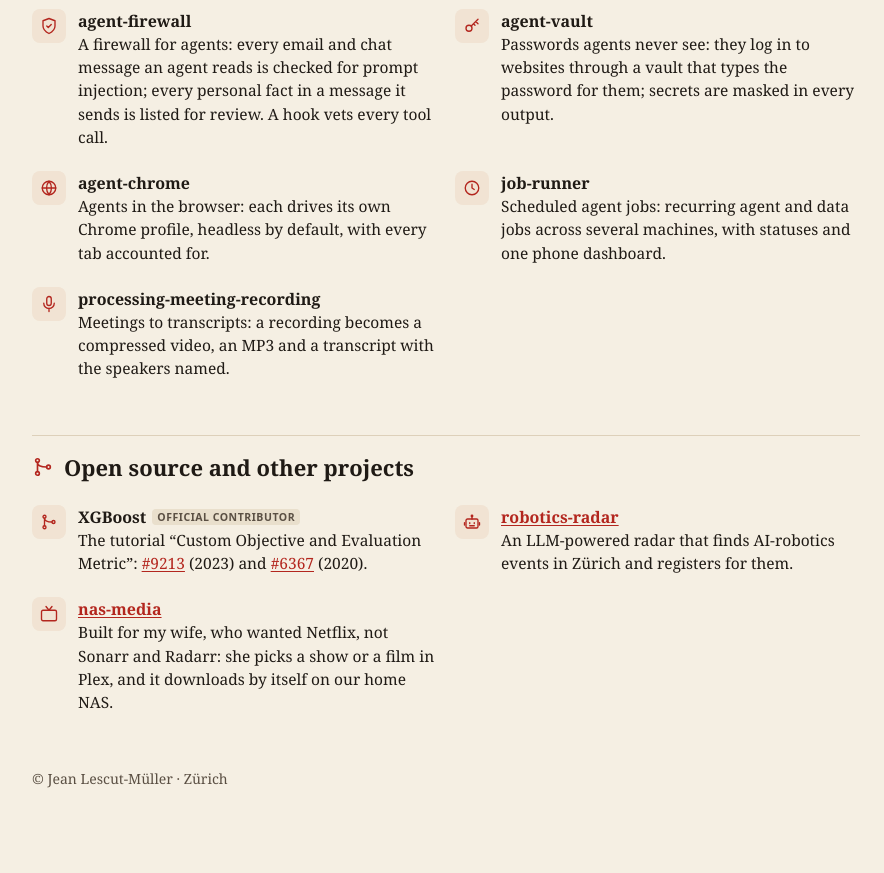
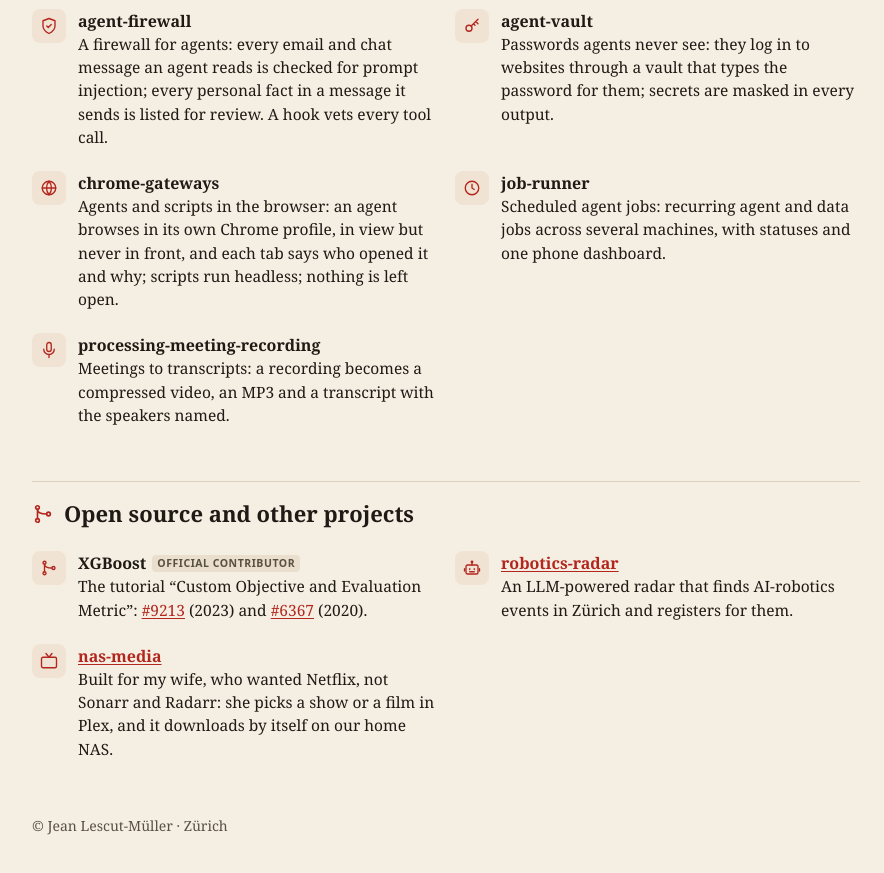
Before and after one commit to JeanLescutMuller/JeanLescutMuller.github.io, a plain HTML site: page index.html in a window 1280 px wide. Shown: the part 1712-2585 px from the top of the page, without its empty margins (194-1078 px from the left). Drawn offline with Linux system fonts and the light colour scheme.

Commit message:
Home page: agent-chrome renamed chrome-gateways; agents browse in view (never in front), scripts headless
Co-Authored-By: Claude Opus 5.5 <noreply@anthropic.com>
Claude-Session: https://claude.ai/code/session_01KiRNPbCP4ZHNxWmMyvcTVu
Agent: claude-code (claude-opus-5-5)
Machine: BabisNAS
Session: 7ffa5e31-efae-42c7-81f6-ade00704a9a0

```diff
--- a/index.html
+++ b/index.html
@@ -125,7 +125,7 @@
     <div class="item"><span class="ic"><svg class="i"><use href="#i-grid"/></svg></span><div><b><a href="https://github.com/JeanLescutMuller/claude-close-keep-screen">claude-close-keep-screen</a> · <a href="https://github.com/JeanLescutMuller/agent-quota">agent-quota</a><span class="tag">open source</span></b>Close idle sessions to free memory; protect and spend the weekly agent quota.</div></div>
     <div class="item"><span class="ic"><svg class="i"><use href="#i-shield"/></svg></span><div><b>agent-firewall</b>A firewall for agents: every email and chat message an agent reads is checked for prompt injection; every personal fact in a message it sends is listed for review. A hook vets every tool call.</div></div>
     <div class="item"><span class="ic"><svg class="i"><use href="#i-key"/></svg></span><div><b>agent-vault</b>Passwords agents never see: they log in to websites through a vault that types the password for them; secrets are masked in every output.</div></div>
-    <div class="item"><span class="ic"><svg class="i"><use href="#i-globe"/></svg></span><div><b>agent-chrome</b>Agents in the browser: each drives its own Chrome profile, headless by default, with every tab accounted for.</div></div>
+    <div class="item"><span class="ic"><svg class="i"><use href="#i-globe"/></svg></span><div><b>chrome-gateways</b>Agents and scripts in the browser: an agent browses in its own Chrome profile, in view but never in front, and each tab says who opened it and why; scripts run headless; nothing is left open.</div></div>
     <div class="item"><span class="ic"><svg class="i"><use href="#i-clock"/></svg></span><div><b>job-runner</b>Scheduled agent jobs: recurring agent and data jobs across several machines, with statuses and one phone dashboard.</div></div>
     <div class="item"><span class="ic"><svg class="i"><use href="#i-mic"/></svg></span><div><b>processing-meeting-recording</b>Meetings to transcripts: a recording becomes a compressed video, an MP3 and a transcript with the speakers named.</div></div>
   </div>
```
